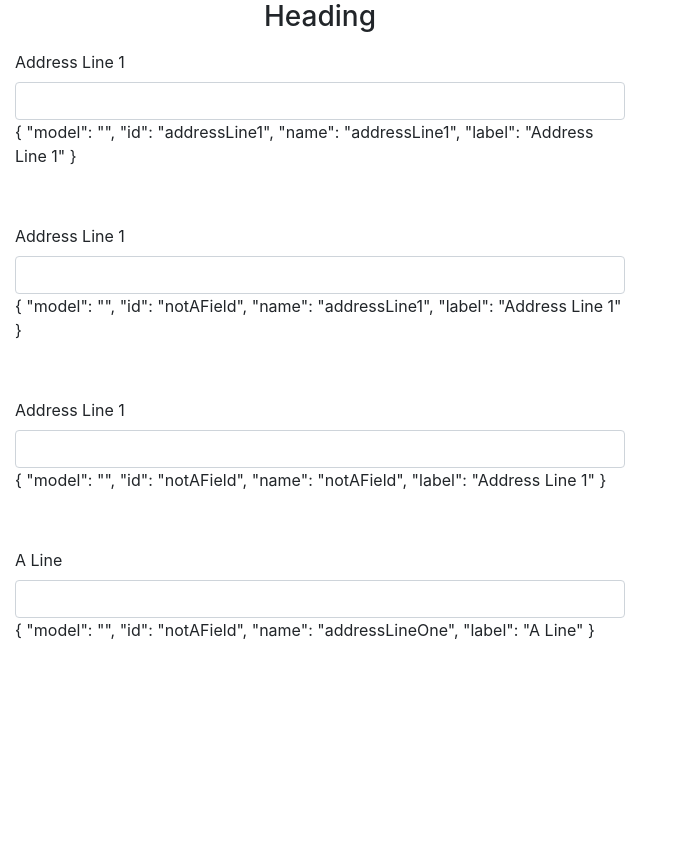
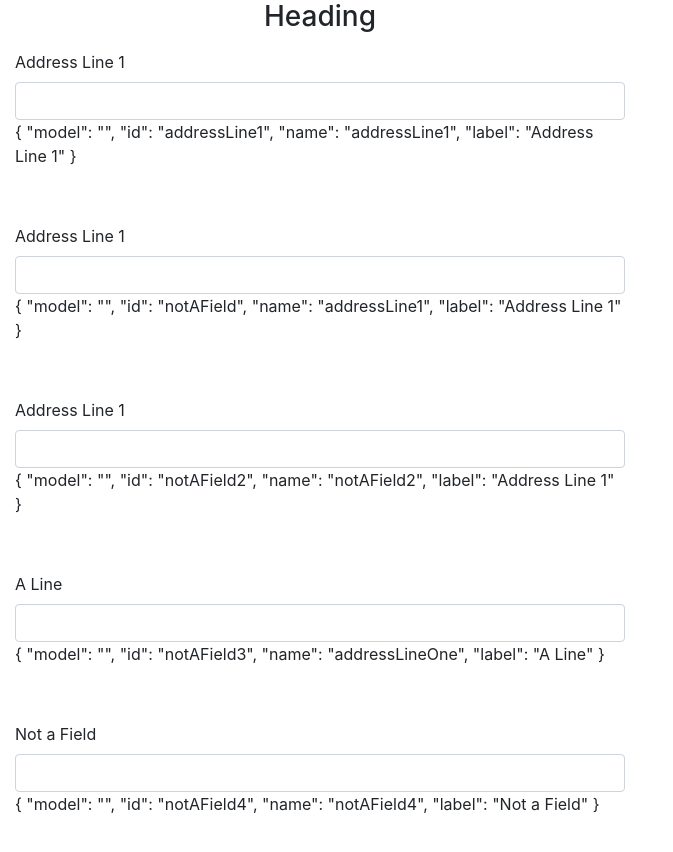
Before and after one commit to kjb244/quickcart, a Vue app: page /#/testing2 in a window 1280 px wide. Shown: the top 852 px of the page, without its empty margins (0-673 px from the left). Before the commit the page ends 800 px from the top, so only its background shows below. Built offline with nearby package versions, Linux system fonts and the light colour scheme.

Commit message:
trying different autocomplete variations

```diff
--- a/src/components/testingFormInputs2.vue
+++ b/src/components/testingFormInputs2.vue
@@ -50,15 +50,21 @@
                     },
                     {
                         model: '',
-                        id: 'notAField',
-                        name: 'notAField',
+                        id: 'notAField2',
+                        name: 'notAField2',
                         label: 'Address Line 1'
                     },
                     {
                         model: '',
-                        id: 'notAField',
+                        id: 'notAField3',
                         name: 'addressLineOne',
                         label: 'A Line'
+                    },
+                    {
+                        model: '',
+                        id: 'notAField4',
+                        name: 'notAField4',
+                        label: 'Not a Field'
                     }
                 ]
 
```
